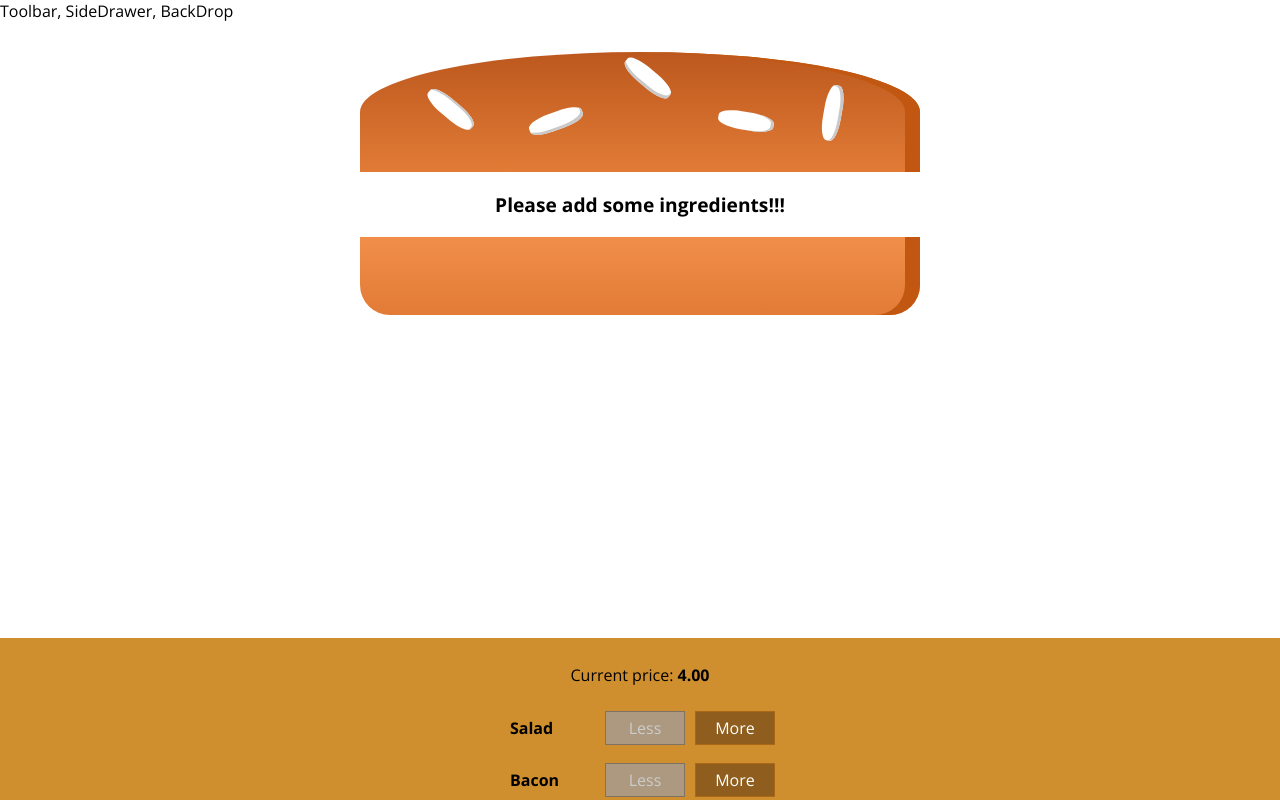
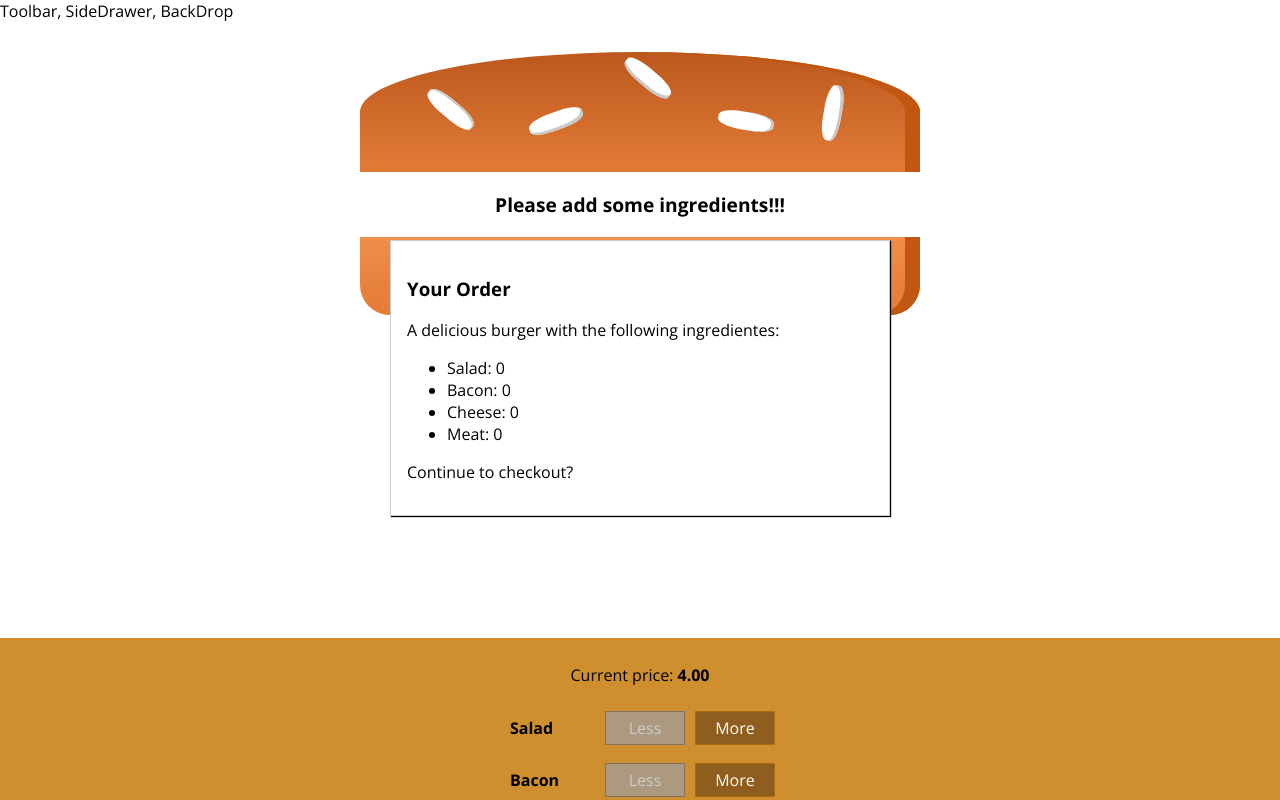
Before and after one commit to biancama/burger-builder, a React (Create React App) app: page / in a window 1280 px wide. Shown: the top 800 px of the page. Built offline with nearby package versions, Linux system fonts and the light colour scheme.

Commit message:
Order summary

```diff
--- /dev/null
+++ b/src/components/Burger/OrderSummary/OrderSummary.js
@@ -0,0 +1,24 @@
+import React from 'react';
+import AUX from  '../../../hoc/Aux';
+const orderSummary = (props) => {
+    const ingredientsSummary = Object.entries(props.ingredients)
+    .map(([key, value]) => {
+        return (
+        <li key={key}><span style={{textTransform: "capitalize"}}>{key}</span>: {value}</li>
+        );
+    });
+
+    return (
+    <AUX>
+        <h3>Your Order</h3>
+        <p>A delicious burger with the following ingredientes:</p>
+        <ul>
+            {ingredientsSummary}
+        </ul>
+        <p>Continue to checkout?</p>
+    </AUX>
+    );
+};
+
+
+export default orderSummary;
--- /dev/null
+++ b/src/components/UI/Modal/Modal.js
@@ -0,0 +1,10 @@
+import React from 'react';
+import classes from './Modal.module.css';
+
+const modal = (props) => (
+    <div className={classes.Modal}>
+        {props.children}
+    </div>
+);
+
+export default modal;
--- /dev/null
+++ b/src/components/UI/Modal/Modal.module.css
@@ -0,0 +1,20 @@
+.Modal {
+    position: fixed;
+    z-index: 500;
+    background-color: white;
+    width: 70%;
+    border: 1px solid #ccc;
+    box-shadow: 1px 1px 1px black;
+    padding: 16px;
+    left: 15%;
+    top: 30%;
+    box-sizing: border-box;
+    transition: all 0.3s ease-out;
+}
+
+@media (min-width: 600px) {
+    .Modal {
+        width: 500px;
+        left: calc(50% - 250px);
+    }
+}
--- a/src/containers/BurgerBuilder/BurgerBuilder.js
+++ b/src/containers/BurgerBuilder/BurgerBuilder.js
@@ -2,6 +2,8 @@
 import Aux from '../../hoc/Aux';
 import Burger from '../../components/Burger/Burger';
 import BuildControls from '../../components/Burger/BuildControls/BuildControls';
+import Modal from '../../components/UI/Modal/Modal';
+import OrderSummary from '../../components/Burger/OrderSummary/OrderSummary';
 const INGREDIENT_PRICES ={
     salad: 0.5,
     bacon: 0.4,
@@ -53,6 +55,7 @@
         }
         return(
             <Aux>
+                <Modal><OrderSummary ingredients={this.state.ingredients} /></Modal>
                 <Burger ingredients={this.state.ingredients}/>
                 <BuildControls ingredientAdded={this.addingIngredientHandler} ingredientRemoved={this.removingIngredientHandler} disabled={disabledInfo}
                 price={this.state.totalPrice} purchasable={this.state.purchasable}/>
```
Also changed, not shown: src/components/UI/Backdrop/Backdrop.js (added).
